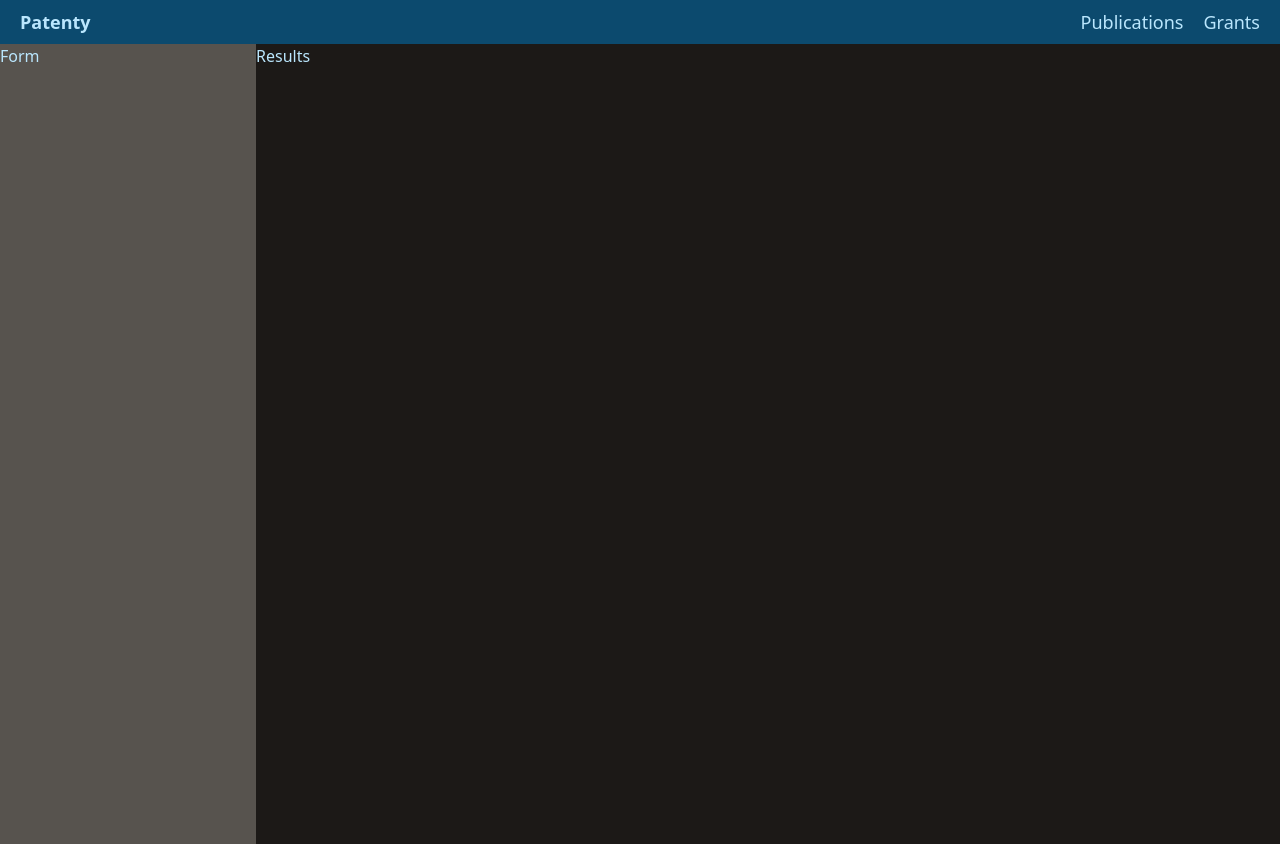
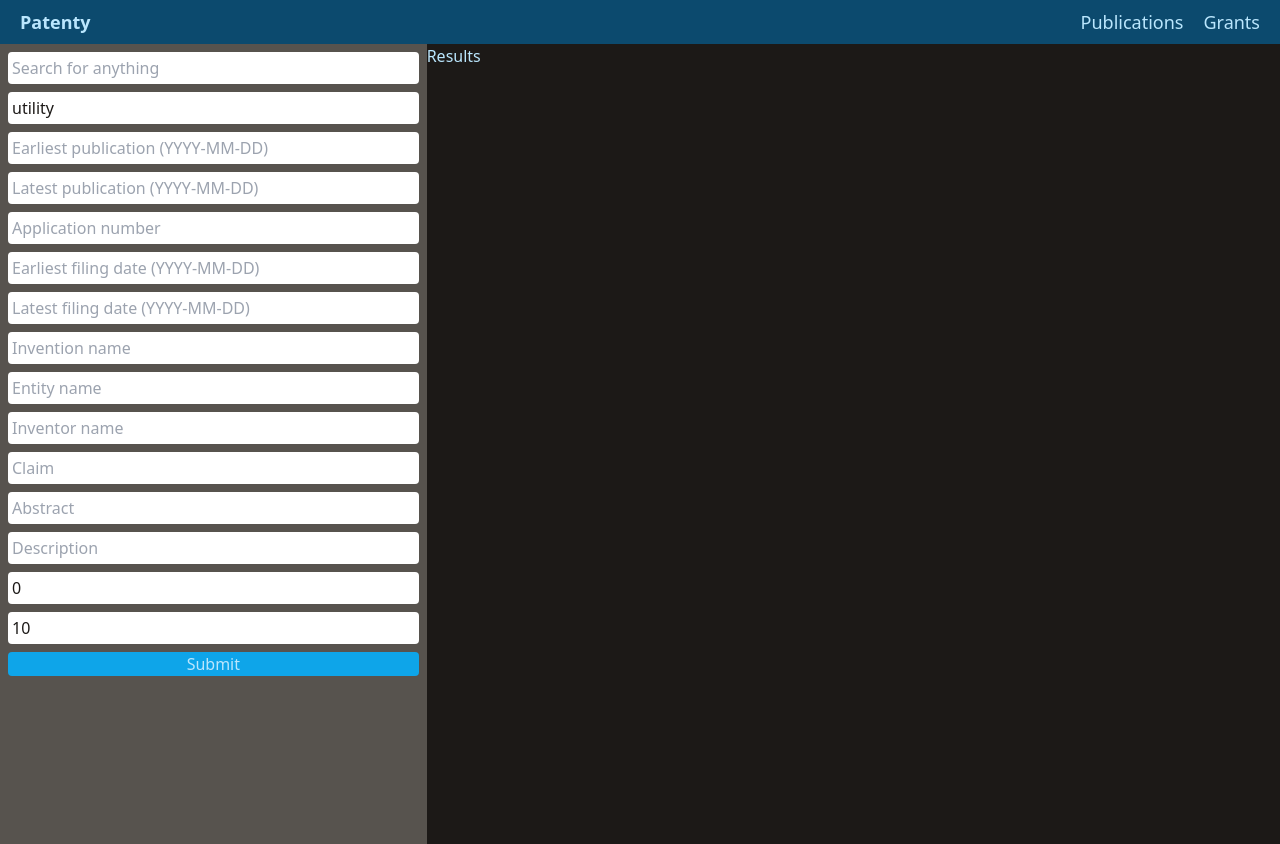
Before and after one commit to daniel-black/patent-search, a Next.js app: page /search/publications in a window 1280 px wide. Built offline with nearby package versions, Linux system fonts and the light colour scheme.

Commit message:
Work on patent search form

```diff
--- /dev/null
+++ b/components/PublicationSearchForm.tsx
@@ -0,0 +1,146 @@
+import { Category, FormInputs } from "../lib/types";
+import CategoryButton from "./CategoryButton";
+import { useForm, SubmitHandler } from "react-hook-form";
+
+
+const PublicationSearchForm = (): JSX.Element => {
+  const { register, handleSubmit, formState: { errors } } = useForm<FormInputs>();
+
+  const onSubmit = (data) => {
+    console.log(data);
+  }
+
+  return (
+    <form
+      onSubmit={handleSubmit(onSubmit)}
+      className="flex flex-col p-2 space-y-2"
+    >
+      <input
+        {...register('searchText')}
+        type="text"
+        defaultValue={''}
+        placeholder="Search for anything"
+        className='form-input'
+      />
+
+      <input
+        {...register('inventionSubjectMatterCategory')}
+        type="text"
+        defaultValue={'utility'}
+        placeholder="Category"
+        className='form-input'
+      />
+
+      <input
+        {...register('publicationFromDate')}
+        type="text"
+        defaultValue={''}
+        placeholder="Earliest publication (YYYY-MM-DD)"
+        className='form-input'
+      />
+
+      <input
+        {...register('publicationToDate')}
+        type="text"
+        defaultValue={''}
+        placeholder="Latest publication (YYYY-MM-DD)"
+        className='form-input'
+      />
+
+      <input
+        {...register('patentApplicationNumber')}
+        type="text"
+        defaultValue={''}
+        placeholder="Application number"
+        className='form-input'
+      />
+
+      <input
+        {...register('filingDateFromDate')}
+        type="text"
+        defaultValue={''}
+        placeholder="Earliest filing date (YYYY-MM-DD)"
+        className='form-input'
+      />
+
+      <input
+        {...register('filingDateToDate')}
+        type="text"
+        defaultValue={''}
+        placeholder="Latest filing date (YYYY-MM-DD)"
+        className='form-input'
+      />
+
+      <input
+        {...register('inventionTitle')}
+        type="text"
+        defaultValue={''}
+        placeholder="Invention name"
+        className='form-input'
+      />
+
+      <input
+        {...register('assigneeEntityName')}
+        type="text"
+        defaultValue={''}
+        placeholder="Entity name"
+        className='form-input'
+      />
+
+      <input
+        {...register('inventorNameText')}
+        type="text"
+        defaultValue={''}
+        placeholder="Inventor name"
+        className='form-input'
+      />
+
+      <input
+        {...register('claimText')}
+        type="text"
+        defaultValue={''}
+        placeholder="Claim"
+        className='form-input'
+      />
+
+      <input
+        {...register('abstractText')}
+        type="text"
+        defaultValue={''}
+        placeholder="Abstract"
+        className='form-input'
+      />
+
+      <input
+        {...register('descriptionText')}
+        type="text"
+        defaultValue={''}
+        placeholder="Description"
+        className='form-input'
+      />
+
+      <input
+        {...register('start')}
+        type="number"
+        defaultValue={0}
+        placeholder="Patent number to start search from"
+        className='form-input'
+      />
+
+      <input
+        {...register('rows')}
+        type="number"
+        defaultValue={10}
+        placeholder="Results to return"
+        className='form-input'
+      />
+
+      <input
+        type="submit"
+        className="w-full bg-sky-500 rounded"
+      />
+    </form>
+  )
+}
+
+export default PublicationSearchForm;
--- /dev/null
+++ b/lib/types.ts
@@ -0,0 +1,19 @@
+export type Category = 'utility' | 'design' | 'plant';
+
+export type FormInputs = {
+  searchText: string,
+  inventionSubjectMatterCategory: Category,
+  publicationFromDate: string,
+  publicationToDate: string,
+  patentApplicationNumber: string,
+  filingDateFromDate: string,
+  filingDateToDate: string,
+  inventionTitle: string,
+  assigneeEntityName: string,
+  inventorNameText: string,
+  claimText: string,
+  abstractText: string,
+  descriptionText: string,
+  start: number,
+  rows: number,
+};
--- a/package.json
+++ b/package.json
@@ -12,7 +12,8 @@
     "axios": "^0.27.2",
     "next": "12.3.1",
     "react": "18.2.0",
-    "react-dom": "18.2.0"
+    "react-dom": "18.2.0",
+    "react-hook-form": "^7.36.1"
   },
   "devDependencies": {
     "@types/node": "18.7.23",
--- a/pages/search/publications.tsx
+++ b/pages/search/publications.tsx
@@ -1,12 +1,11 @@
+import PublicationSearchForm from "../../components/PublicationSearchForm";
 
 
 const Publications = (): JSX.Element => {
   return (
     <div className="flex h-full">
-      <section className="bg-stone-600 w-1/5">
-        <form>
-          Form
-        </form>
+      <section className="bg-stone-600 w-1/3">
+        <PublicationSearchForm />
       </section>
 
       <main>
--- a/styles/globals.css
+++ b/styles/globals.css
@@ -1,3 +1,9 @@
 @tailwind base;
 @tailwind components;
 @tailwind utilities;
+
+@layer components {
+  .form-input {
+    @apply rounded p-1 outline-none focus:bg-slate-200 text-stone-900 truncate;
+  }
+}
```
Also changed, not shown: 1 other file (tests, documents, lock files or other folders).
